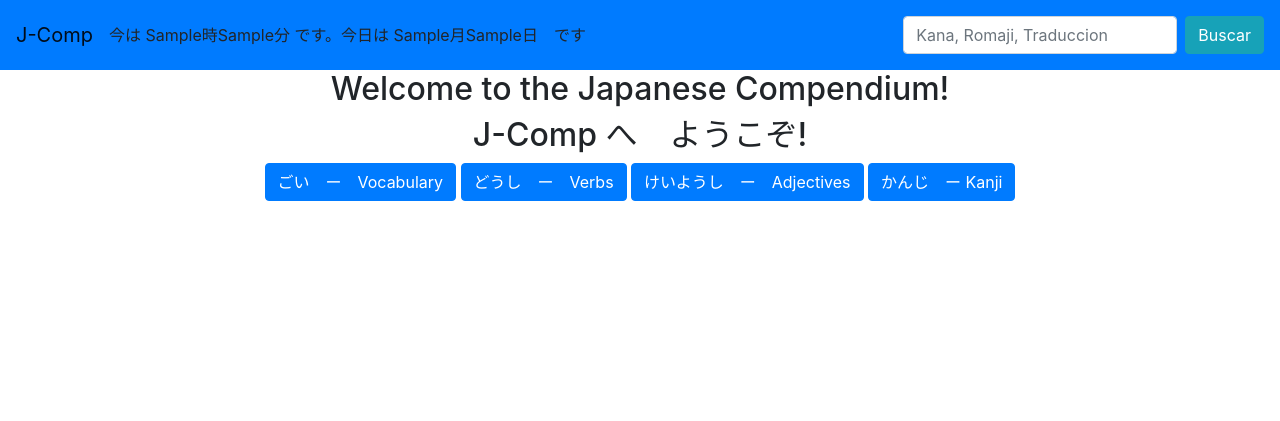
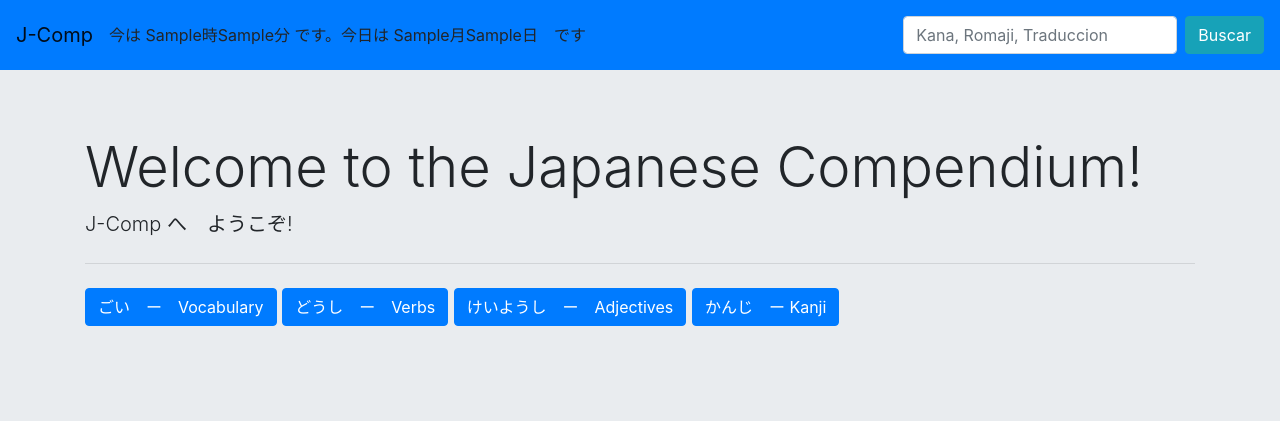
Before and after one commit to FScaccheri/japanese-compendium, a Django app: template jcomp/apps/common/templates/home.html in a window 1280 px wide. Shown: the top 421 px of the page. Run offline with Django 3.2, Linux system fonts and the light colour scheme; the template is opened without the code that fills it: most values are stand-ins (such as "Sample title", 1, 10 or a date in 2020); some libraries are stand-ins or nearby versions.

Commit message:
Updated home template

```diff
--- /dev/null
+++ b/jcomp/apps/common/static/css/styles.css
@@ -0,0 +1,3 @@
+html {
+    background-color: #e9ecef;
+}
--- a/jcomp/apps/common/templates/home.html
+++ b/jcomp/apps/common/templates/home.html
@@ -2,19 +2,24 @@
 
 {% block body %}
 
-    <div align="center">
-        <h2>Welcome to the Japanese Compendium!</h2>
-        <h2>J-Comp へ　ようこぞ!</h2>
-    </div>
-
-    <div align="center">
-        <a class="btn btn-primary" role="button" href="{% url 'vocabulary_list' %}">ごい　ー　Vocabulary</a>
-
-        <a class="btn btn-primary" role="button" href="{% url 'verbs_list' %}">どうし　ー　Verbs</a>
-
-        <a class="btn btn-primary" role="button" href="{% url 'adjectives_list' %}">けいようし　ー　Adjectives</a>
-
-        <a class="btn btn-primary" role="button" href="{% url 'kanji_list' %}">かんじ　ー Kanji</a>
+    <div class="jumbotron jumbotron-fluid">
+        <div class="container">
+            <h1 class="display-4">Welcome to the Japanese Compendium!</h1>
+            <p class="lead">J-Comp へ　ようこぞ!</p>
+            <hr class="my-4">
+            <span class="lead">
+                <a class="btn btn-primary" role="button" href="{% url 'vocabulary_list' %}">ごい　ー　Vocabulary</a>
+            </span>
+            <span class="lead">
+                <a class="btn btn-primary" role="button" href="{% url 'verbs_list' %}">どうし　ー　Verbs</a>
+            </span>
+            <span class="lead">
+                <a class="btn btn-primary" role="button" href="{% url 'adjectives_list' %}">けいようし　ー　Adjectives</a>
+            </span>
+            <span class="lead">
+                <a class="btn btn-primary" role="button" href="{% url 'kanji_list' %}">かんじ　ー Kanji</a>
+            </span>
+        </div>
     </div>
 
 {% endblock %}
```
Also changed, not shown: jcomp/apps/common/templates/base_list.html (line endings or trailing spaces).
